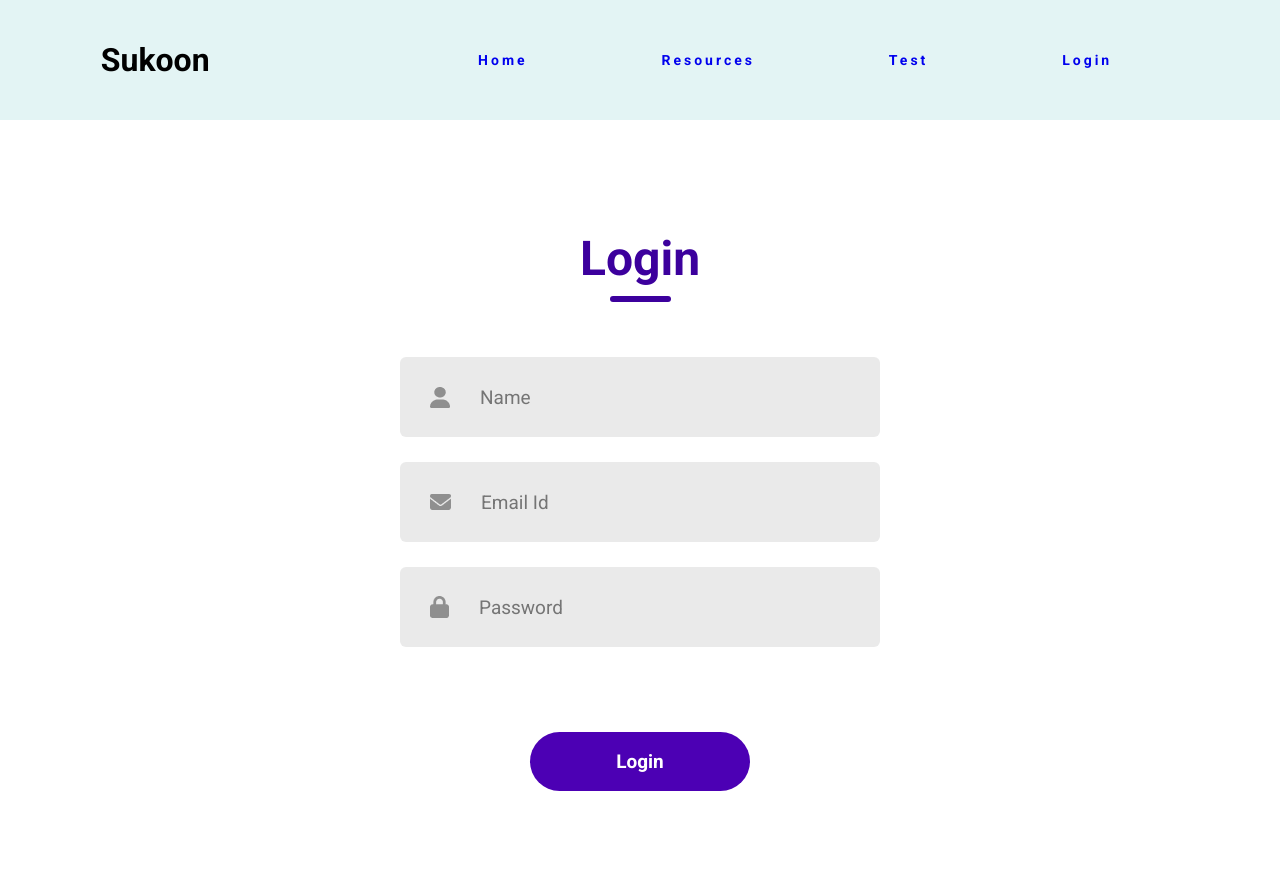
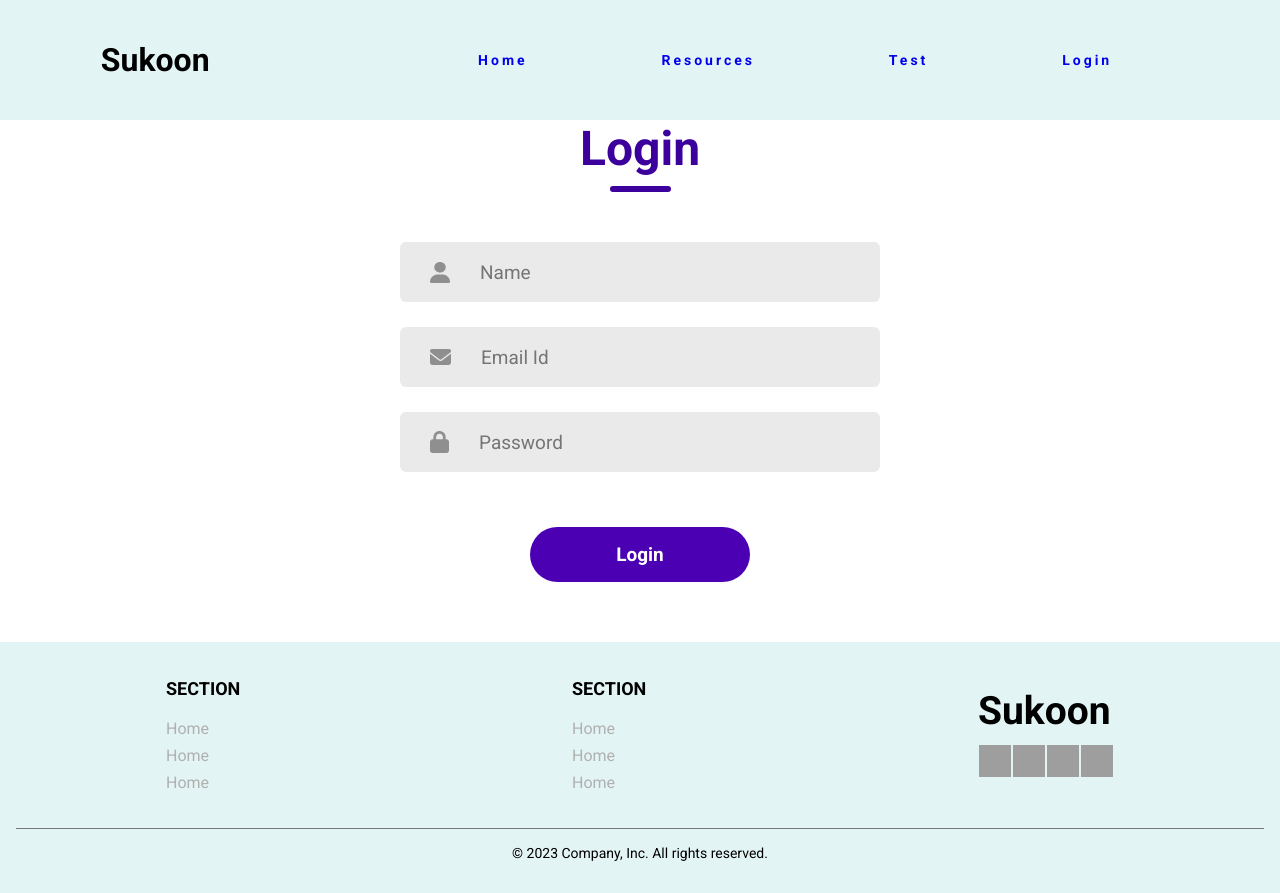
Before and after one commit to jeetkanodia/MentalHealth-frontend, a React (Vite) app: page /login in a window 1280 px wide. Built offline with nearby package versions, Linux system fonts and the light colour scheme; grey boxes are pictures that could not be loaded.

Commit message:
added footer and some changes in css of login

```diff
--- a/package.json
+++ b/package.json
@@ -10,6 +10,7 @@
     "preview": "vite preview"
   },
   "dependencies": {
+    "@mui/icons-material": "^5.14.16",
     "@mui/material": "^5.14.17",
     "@ramonak/react-progress-bar": "^5.0.3",
     "bootstrap": "^5.3.2",
--- a/src/App.jsx
+++ b/src/App.jsx
@@ -5,6 +5,7 @@ import Home from "./components/home/Home";
 import Login from "./components/Login";
 import Resources from "./components/Resources";
 import QuizPage from "./components/QuizPage";
+import Footer from "./components/Footer";
 
 function App() {
   return (
@@ -18,6 +19,7 @@ function App() {
           <Route path="/login" element={<Login />} />
           <Route path="/taketest/:test" element={<QuizPage />} />
         </Routes>
+        <Footer />
       </Router>
     </>
   );
--- /dev/null
+++ b/src/components/Footer.jsx
@@ -0,0 +1,68 @@
+import React from "react";
+import "../styles/Footer.css";
+
+const Footer = () => <div className="container-fluid">
+    <footer>
+        <div className="row mx-4">
+            <div className="col-6 col-md-2 mb-3">
+                <h5 className="text-uppercase">Section</h5>
+                <ul className="nav flex-column">
+                  <li className="nav-item mb-2">
+                    <a href="#" className="nav-link p-0 text-body-secondary">Home</a>
+                  </li>
+                  <li className="nav-item mb-2">
+                    <a href="#" className="nav-link p-0 text-body-secondary">Home</a>
+                  </li>
+                  <li className="nav-item mb-2">
+                    <a href="#" className="nav-link p-0 text-body-secondary">Home</a>
+                  </li>
+                </ul>
+            </div>
+
+            <div className="col-6 col-md-2 mb-3">
+                <h5 className="text-uppercase">Section</h5>
+                <ul className="nav flex-column">
+                  <li className="nav-item mb-2">
+                    <a href="#" className="nav-link p-0 text-body-secondary">Home</a>
+                  </li>
+                  <li className="nav-item mb-2">
+                    <a href="#" className="nav-link p-0 text-body-secondary">Home</a>
+                  </li>
+                  <li className="nav-item mb-2">
+                    <a href="#" className="nav-link p-0 text-body-secondary">Home</a>
+                  </li>
+                </ul>
+            </div>
+            <div className="offset-md-1 col-md-5 mb-3">
+                <h2>Sukoon</h2>
+                <ul className="list-unstyled d-flex">
+                  <li>
+                    <a href="https://www.instagram.com/">
+                      <img src="https://cdn-icons-png.flaticon.com/128/4138/4138124.png" alt="Instagram" />
+                    </a>
+                  </li>
+                  <li>
+                    <a href="https://www.facebook.com/">
+                      <img src="https://cdn-icons-png.flaticon.com/128/2626/2626269.png" alt="Facebook" />
+                    </a>
+                  </li>
+                  <li>
+                    <a href="https://twitter.com/">
+                      <img src="https://cdn-icons-png.flaticon.com/128/4401/4401454.png" alt="Twitter" />
+                    </a>
+                  </li>
+                  <li>
+                    <a href="https://www.linkedin.com/">
+                      <img src="https://cdn-icons-png.flaticon.com/128/2626/2626273.png" alt="LinkedIn" />
+                    </a>
+                  </li>
+                </ul>
+            </div>
+          </div>
+          <div className="d-flex flex-column flex-sm-row justify-content-center border-top">
+            <p>© 2023 Company, Inc. All rights reserved.</p>
+          </div>
+    </footer>
+</div>
+
+export default Footer;
--- /dev/null
+++ b/src/styles/Footer.css
@@ -0,0 +1,60 @@
+.container-fluid {
+    background-color: #E3F4F4;
+    padding: 1rem;
+  }
+
+  .row {
+    display: flex;
+    flex-wrap: wrap;
+    justify-content: space-between;
+    margin-top: 20px;
+    margin-right: 150px;
+    margin-left: 150px;
+  }
+
+  .col-6 {
+    margin-bottom: 1rem;
+  }
+
+  h5 {
+    font-size: 18px;
+    text-transform: uppercase;
+    margin-bottom: 1rem;
+  }
+
+  .nav {
+    list-style: none;
+  }
+
+  .nav-link {
+    text-decoration: none;
+    color: #b0b0b0;
+    padding: 0.25rem 0;
+    display: block;
+  }
+
+  h2 {
+    margin-top: 10px;
+    font-size: 39px;
+  }
+
+  ul.list-unstyled {
+    display: flex;
+    padding: 0;
+    list-style: none;
+  }
+
+  li img {
+    width: 32px;
+    height: 32px;
+    padding: 1px;
+  }
+
+  .border-top {
+    margin-top: 1rem;
+    border-top: 1px solid #777;
+    padding-top: 1rem;
+    text-align: center;
+    font-size: 14px;
+    margin-bottom: 1rem;
+  }
--- a/src/styles/login.css
+++ b/src/styles/login.css
@@ -2,7 +2,7 @@
     display: flex;
     flex-direction: column;
     margin: auto;
-    margin-top: 200px;
+    margin-top: 90px;
     width: 600px;
     background: #fff;
     padding-bottom: 30px;
@@ -31,7 +31,7 @@
 }
 
 .inputs{
-    margin-top: 55px;
+    margin-top: 50px;
     display: flex;
     flex-direction: column;
     gap: 25px;
@@ -42,7 +42,7 @@
     display: flex;
     width: 480px;
     align-items: center;
-    height: 80px;
+    height: 60px;
     background: #eaeaea;
     border-radius: 6px;
 }
@@ -64,7 +64,7 @@
 .submit-container{
     display: flex;
     gap: 30px;
-    margin: 60px auto;
+    margin: 30px auto;
 }
 
 .submit{
@@ -72,7 +72,7 @@
     justify-content: center;
     align-items: center;
     width: 220px;
-    height: 59px;
+    height: 55px;
     color: #fff;
     background: #4c00b4;
     border-radius: 50px;
```
Also changed, not shown: 1 other file (tests, documents, lock files or other folders).
